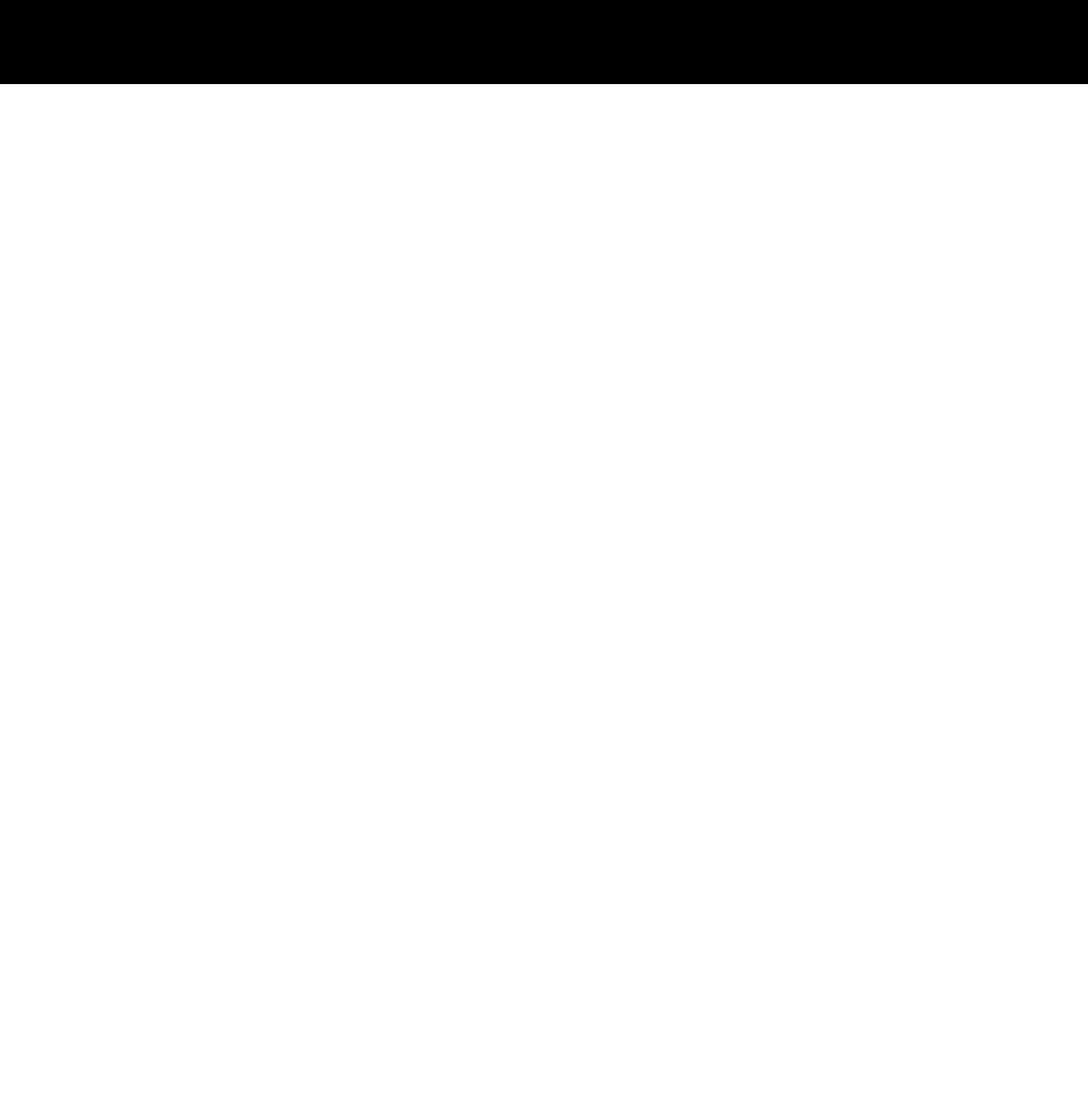
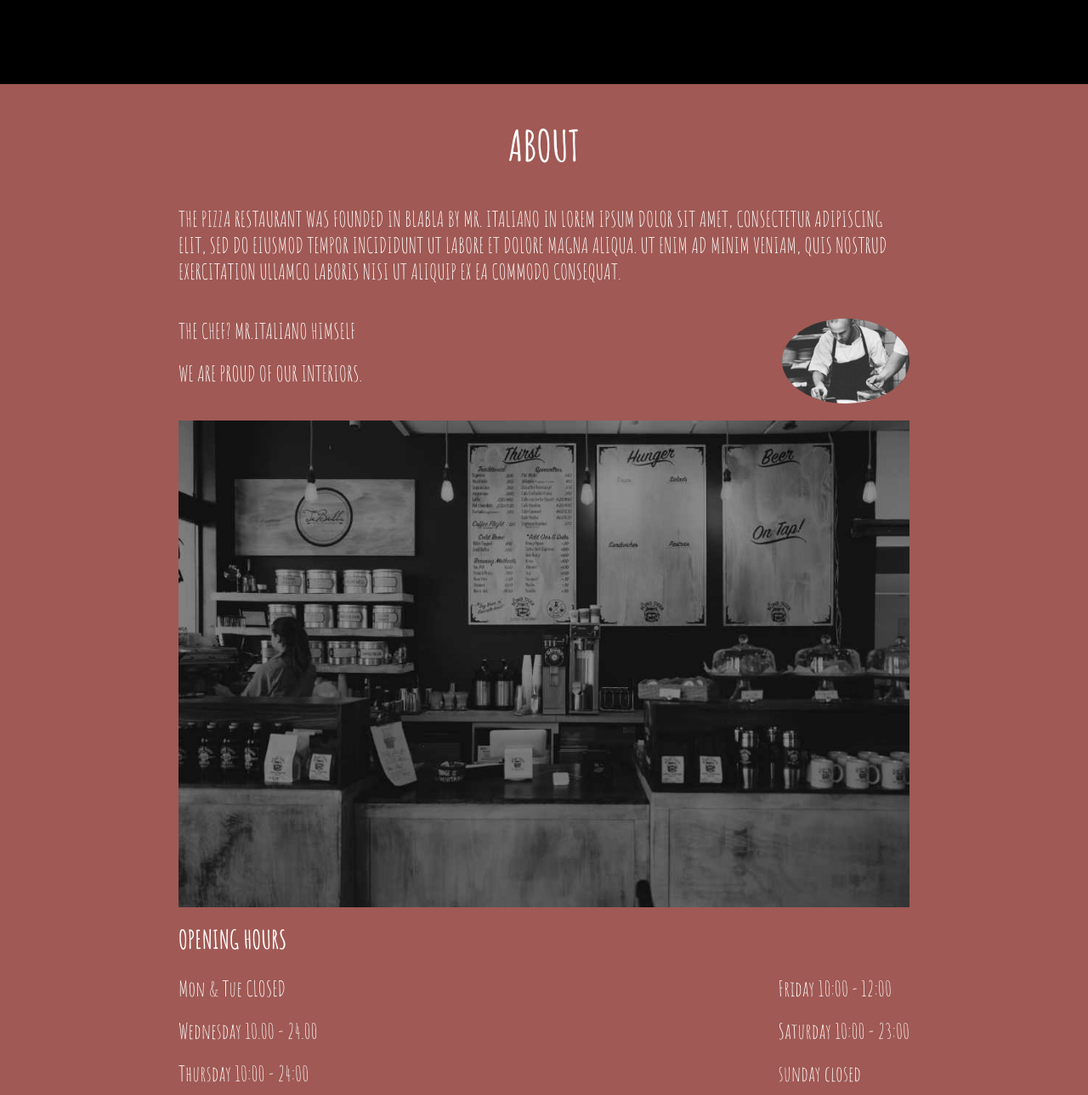
Before and after one commit to Parvin-it/pizza-website, a plain HTML site: page index.html in a window 1280 px wide. Shown: the part 1811-3100 px from the top of the page at 85% size. Before the commit the page ends 1910 px from the top, so only its background shows below. Drawn offline with Linux system fonts and the light colour scheme.

Commit message:
checking-1-2-3.....

```diff
--- a/index.html
+++ b/index.html
@@ -90,7 +90,7 @@
 
 
 
-  <!-- <section id="about-sec" class="about-bg">
+  <section id="about-sec" class="about-bg">
     <div class="about">
       <div class="about-info">
         <h3>ABOUT</h3>
@@ -98,7 +98,7 @@
           adipiscing elit, sed do eiusmod tempor incididunt ut labore et dolore magna aliqua. Ut enim ad minim veniam,
           quis nostrud exercitation ullamco laboris nisi ut aliquip ex ea commodo consequat.</p>
       </div>
-      <div class="about-chef-flex">
+      <div class="about-chef-row">
         <div>
           <p>THE CHEF? MR.ITALIANO HIMSELF</p>
           <p>WE ARE PROUD OF OUR INTERIORS.</p>
@@ -108,9 +108,21 @@
 
       <img class="restaurant-img" src="images/restaurant.jpg" alt="restaurant image ">
 
+      <h3 class="opening-hours-title">OPENING HOURS</h3>
+      <div class="opening-hours-flex">
+        <div>
+          <p>Mon & Tue CLOSED</p>
+          <p>Wednesday 10.00 - 24.00</p>
+          <p>Thursday 10:00 - 24:00</p>
+        </div>
+        <div>
+          <p>Friday 10:00 - 12:00</p>
+          <p>Saturday 10:00 - 23:00</p>
+          <p>sunday closed</p>
+        </div>
+      </div>
     </div>
-
-  </section> -->
+  </section>
 
   <!-- <section>
     <div id="contact-sec" class="contact">
--- a/styles.css
+++ b/styles.css
@@ -193,12 +193,11 @@ body{
 .about{
   margin: 0 auto;
   padding: 0 20px;
-  width: 900px;
+  width: fit-content;
 }
 
 .about-info {
   text-transform: uppercase;
-  margin: 0 auto;
   font-size: 25px;
 }
 
@@ -209,22 +208,36 @@ body{
   padding: 40px 0;
 }
 
-.about-chef-flex {
-  display: flex;
-  justify-content: space-between;
-  align-items: center;
+.about-chef-row {
   font-size: 25px;
   line-height: 2;
-  margin: 20px 0;
+  margin: 30px 0;
+  position: relative;
 }
+
 
 .chef-img {
   width: 150px;
   border-radius: 50%;
+  position: absolute;
+  right: 0;
+  top: 10px;
 }
 
 .restaurant-img{
-  width: 850px;
+  width: 100%;
+ }
+
+ .opening-hours-title{
+  font-size: 30px;
+  margin: 15px auto;
+ }
+
+ .opening-hours-flex {
+  font-size: 25px;
+  display: flex;
+  line-height: 2;
+  justify-content: space-between;
  }
 
 
@@ -241,7 +254,12 @@ body{
  .about{
   width: fit-content;
  }
-
+ .opening-hours-flex {
+  width: 500px;
+ }
+ .chef-img {
+   width: 120px;
+   }
 
  }
 
@@ -252,4 +270,8 @@ body{
   .about{
     width: 900px;
    }
+   .restaurant-img{
+    width: 100%;
+   }
+
   }
```
